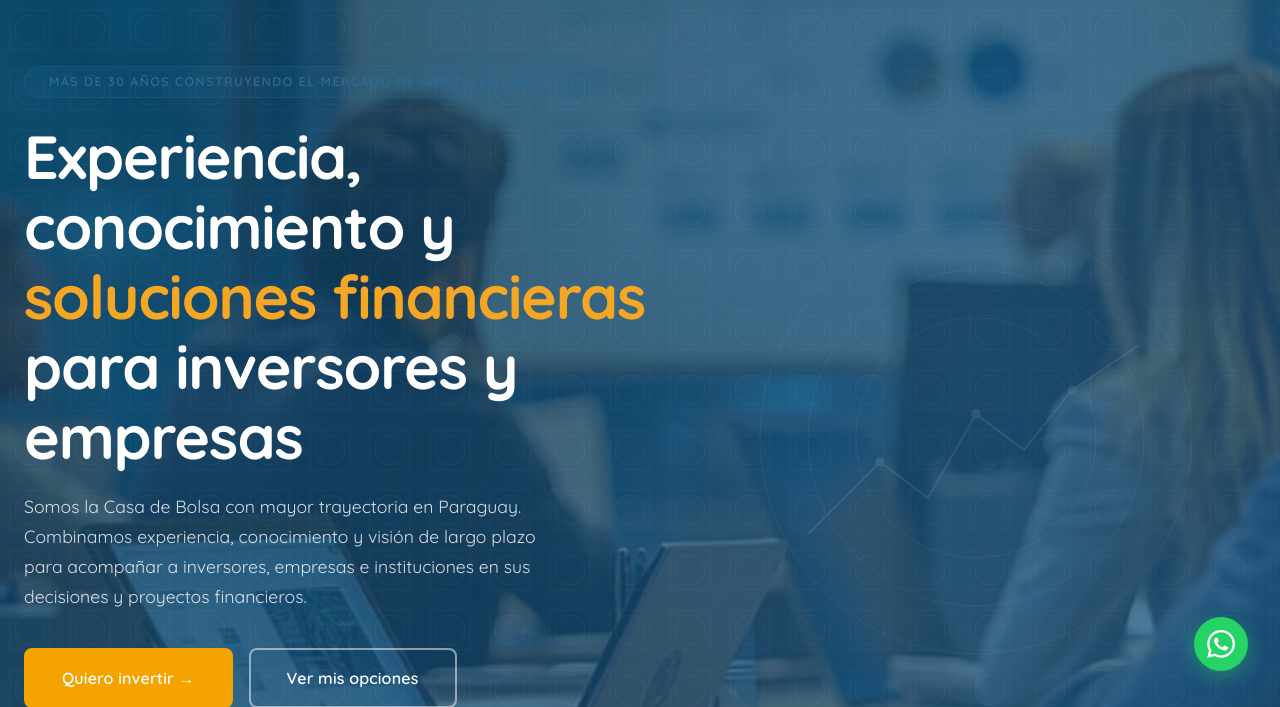
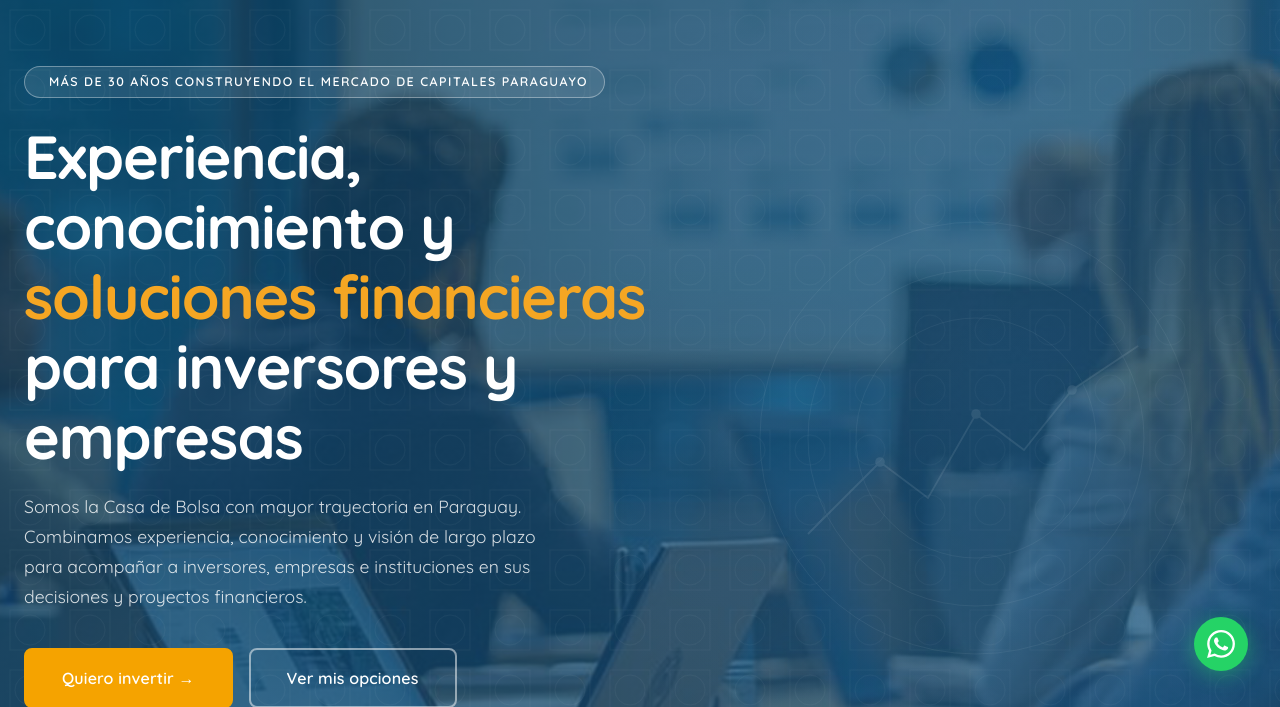
Before and after one commit to keuch2/valores, a PHP site: page / in a window 1280 px wide. Shown: the part 97-804 px from the top of the page. Run offline with PHP 8.4, Linux system fonts and the light colour scheme; data that the repository does not hold is empty; some libraries are stand-ins or nearby versions.

Commit message:
Hero: eyebrow en blanco para que sea legible sobre el fondo azul
Co-Authored-By: Claude Fable 5 <noreply@anthropic.com>

```diff
--- a/assets/css/styles.css
+++ b/assets/css/styles.css
@@ -531,9 +531,9 @@ ul { list-style: none; }
   font-weight: 600;
   letter-spacing: 0.12em;
   text-transform: uppercase;
-  color: var(--color-celeste);
-  background: rgba(46,107,150,0.12);
-  border: 1px solid rgba(46,107,150,0.3);
+  color: #ffffff;                          /* legible sobre el fondo azul del hero */
+  background: rgba(255,255,255,0.10);
+  border: 1px solid rgba(255,255,255,0.35);
   padding: 0.375rem 1rem;
   border-radius: 20px;
   margin-bottom: 1.5rem;
--- a/includes/views/public/_header.php
+++ b/includes/views/public/_header.php
@@ -13,7 +13,7 @@ $na = fn(string $k) => $act === $k ? ' active' : '';
   <title><?= e($meta['title']) ?></title>
   <meta name="description" content="<?= e($meta['desc'] ?? '') ?>"/>
   <script src="https://cdn.tailwindcss.com"></script>
-  <link rel="stylesheet" href="<?= e(url('assets/css/styles.css')) ?>?v=20260828b"/>
+  <link rel="stylesheet" href="<?= e(url('assets/css/styles.css')) ?>?v=20260828c"/>
   <link rel="stylesheet" href="https://cdnjs.cloudflare.com/ajax/libs/font-awesome/6.5.2/css/all.min.css" referrerpolicy="no-referrer"/>
   <script>
     tailwind.config = {
```
